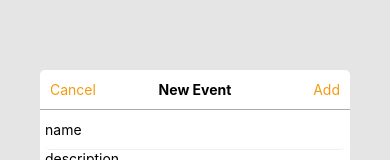
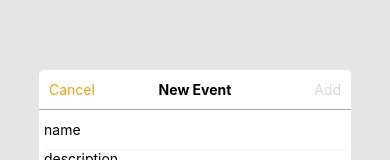
Before and after one commit to ArifSetiyawan/agenda-app-react-native, a React Native app: screen / in a window 390 px wide. Both pictures are taken after a click on the element 335 px from the left and 789 px from the top of the page. Shown: the part 262-422 px from the top of the page. Built offline with nearby package versions, Linux system fonts and the light colour scheme.

Commit message:
create header modal listEvent

```diff
--- a/src/components/EventList.js
+++ b/src/components/EventList.js
@@ -1,15 +1,70 @@
 import React, { Component } from 'react';
-import { ScrollView, Text, View } from 'react-native';
+import { ScrollView, Text, View, StyleSheet, TouchableOpacity } from 'react-native';
+import { Icon } from 'native-base';
+import { connect } from 'react-redux';
+
+import { setModalVisible } from '../redux/actions/home';
 
 class EventList extends Component {
 
+  handleVisibleModal(visible,modal = ''){
+    this.props.dispatch(setModalVisible(visible,modal))
+  }
+
   render() {
     return (
-      <View>
-        <Text>Event</Text>
+      <View style={styles.container}>
+        <View style={styles.header}>
+          <TouchableOpacity style={styles.buttonClose} onPress={() => this.handleVisibleModal(false)}>
+            <Icon name='down' type='AntDesign' style={styles.iconButtonClose} />
+          </TouchableOpacity>
+          <Text style={styles.titleHeader}>20 February 2019</Text>
+        </View>
+        <TouchableOpacity onPress={() => this.handleVisibleModal(true,'addEvent')} style={styles.button}>
+          <Icon name='plus' type='AntDesign' style={styles.iconButton} />
+        </TouchableOpacity>
       </View>
     );
   }
 }
 
-export default EventList;
+const styles = StyleSheet.create({
+  container: {
+    backgroundColor: '#f7f7f7',
+    flex: 1,
+    width: '100%'
+  },
+  header: {
+    flexDirection: 'row',
+    height: 50,
+    alignItems: 'center',
+    backgroundColor: '#fff',
+    paddingLeft: 10
+  },
+  titleHeader: {
+    fontWeight: 'bold'
+  },
+  buttonClose: {
+    marginRight: 10
+  },
+  iconButtonClose: {
+    color: '#f39c12',
+    fontSize: 20
+  },
+  button: {
+    backgroundColor: '#2ecc71',
+    width: 50,
+    height: 50,
+    borderRadius: 25,
+    justifyContent: 'center',
+    alignItems: 'center',
+    position: 'absolute',
+    bottom: 30,
+    right: 30
+  },
+  iconButton: {
+    color: '#fff'
+  }
+})
+
+export default connect()(EventList);
--- a/src/components/FormAddEvent.js
+++ b/src/components/FormAddEvent.js
@@ -20,9 +20,13 @@ class FormAddEvent extends Component {
             <Text style={styles.textButton}>Cancel</Text>
           </TouchableOpacity>
           <Text style={styles.titleHeader}>New Event</Text>
-          <TouchableOpacity>
-            <Text style={[styles.textButton, {textAlign: 'right'}]}>Add</Text>
-          </TouchableOpacity>
+          {this.props.pristine? (
+            <Text style={[styles.textButton, {textAlign: 'right', color: '#dadada'}]}>Add</Text>
+          ):(
+            <TouchableOpacity>
+              <Text style={[styles.textButton, {textAlign: 'right'}]}>Add</Text>
+            </TouchableOpacity>
+          )}
         </View>
         <View style={styles.form}>
           <Field
@@ -48,7 +52,8 @@ class FormAddEvent extends Component {
 const styles = StyleSheet.create({
   container: {
     backgroundColor: '#fff',
-    borderRadius: 5
+    borderRadius: 5,
+    width: '80%'
   },
   header: {
     borderBottomColor: '#ababab',
--- a/src/components/ModalComponent.js
+++ b/src/components/ModalComponent.js
@@ -36,7 +36,7 @@ const styles = StyleSheet.create({
   container: {
     flex: 1,
     justifyContent: 'center',
-    paddingHorizontal: 40,
+    alignItems: 'center',
     backgroundColor: 'rgba(0, 0, 0, 0.1)'
   }
 })
```
